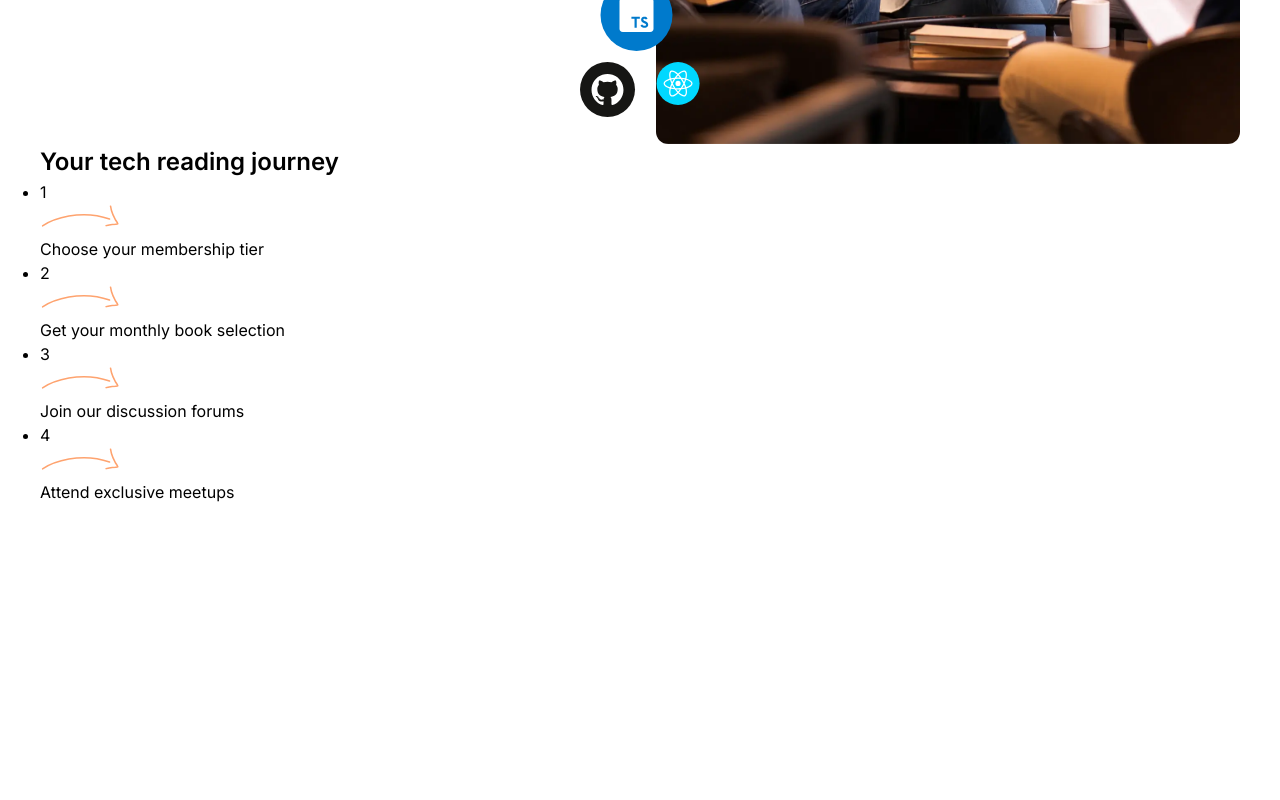
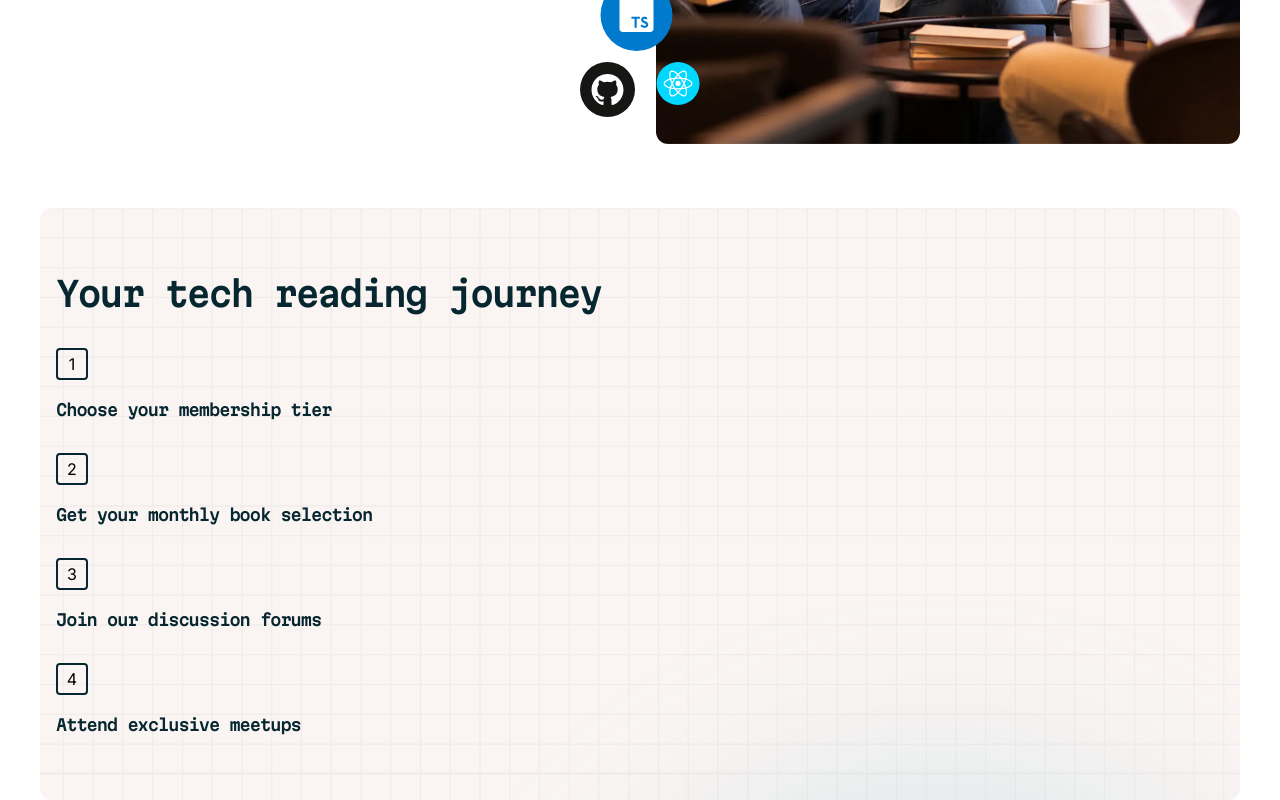
Before and after one commit to HeberRios/tech-book-club-landing-page, a React (Vite) app: page / in a window 1280 px wide. Shown: the part 1957-2757 px from the top of the page. Before the commit the page ends 2461 px from the top, so only its background shows below. Built offline with nearby package versions, Linux system fonts and the light colour scheme.

Commit message:
Add styles to the reading journey component

```diff
--- /dev/null
+++ b/src/components/ReadingJourney/ReadingJourney.css
@@ -0,0 +1,61 @@
+.reading-journey-section {
+  padding: 4rem 1rem 0 1rem;
+}
+
+.reading-journey-container {
+  display: flex;
+  flex-direction: column;
+  gap: 2rem;
+  padding: 4rem 1rem;
+  background-color: var(--clr-neutral-100);
+  background-image: url('../../assets/images/pattern-light-bg.svg'),
+    url('../../assets/images/pattern-glow.svg');
+  background-position: 0% 0%, calc(50% + 18.75rem) calc(-140% - 18.75rem);
+  background-repeat: no-repeat;
+  border-radius: 0.75rem;
+}
+
+.reading-journey-container > h2 {
+  font-family: var(--ff-headings);
+  font-size: 2.125rem;
+  line-height: 1.3;
+  letter-spacing: -0.125rem;
+  font-weight: 600;
+  color: var(--clr-neutral-900);
+}
+
+.reading-journey-container > ul {
+  display: flex;
+  flex-direction: column;
+  gap: 2rem;
+  list-style: none;
+}
+
+.journey-step {
+  display: flex;
+  flex-direction: column;
+  gap: 1.25rem;
+}
+
+.journey-step > p {
+  font-family: var(--ff-headings);
+  font-size: 1rem;
+  line-height: 1.3;
+  letter-spacing: -0.0625rem;
+  color: var(--clr-neutral-900);
+  font-weight: var(--fw-semibold);
+}
+
+.icon-wrapper > span {
+  height: 2rem;
+  width: 2rem;
+  display: flex;
+  justify-content: center;
+  align-items: center;
+  border: 0.125rem solid var(--clr-neutral-900);
+  border-radius: 0.25rem;
+}
+
+.icon-wrapper > img {
+  display: none;
+}
--- a/src/components/ReadingJourney/ReadingJourney.jsx
+++ b/src/components/ReadingJourney/ReadingJourney.jsx
@@ -1,4 +1,5 @@
 import arrowIcon from '../../assets/images/pattern-arrow.svg';
+import './ReadingJourney.css';
 
 export function ReadingJourney() {
   return (
```
